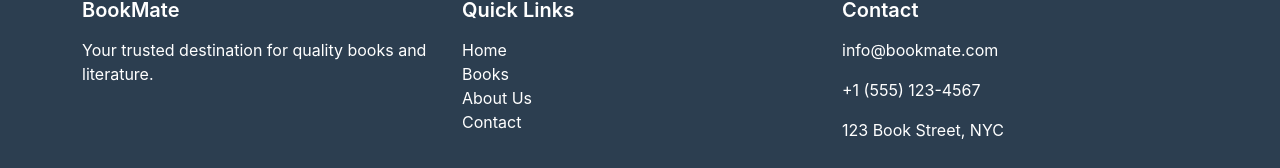
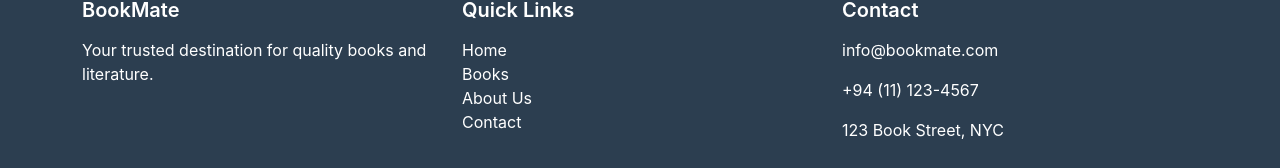
Before and after one commit to Srivaxshana/BookMate, a React (Create React App) app in the folder bookmate-frontend/: page /login in a window 1280 px wide. Shown: the part 728-896 px from the top of the page. Built offline with nearby package versions, Linux system fonts and the light colour scheme.

Commit message:
test auto deploy

```diff
--- a/bookmate-frontend/src/components/Footer.js
+++ b/bookmate-frontend/src/components/Footer.js
@@ -94,7 +94,7 @@ const Footer = () => {
           <div className="col-md-4 mb-3">
             <h5>Contact</h5>
             <p>info@bookmate.com</p>
-            <p>+1 (555) 123-4567</p>
+            <p>+94 (11) 123-4567</p>
             <p>123 Book Street, NYC</p>
           </div>
         </div>
```
Also changed, not shown: 1 other file (tests, documents, lock files or other folders).
